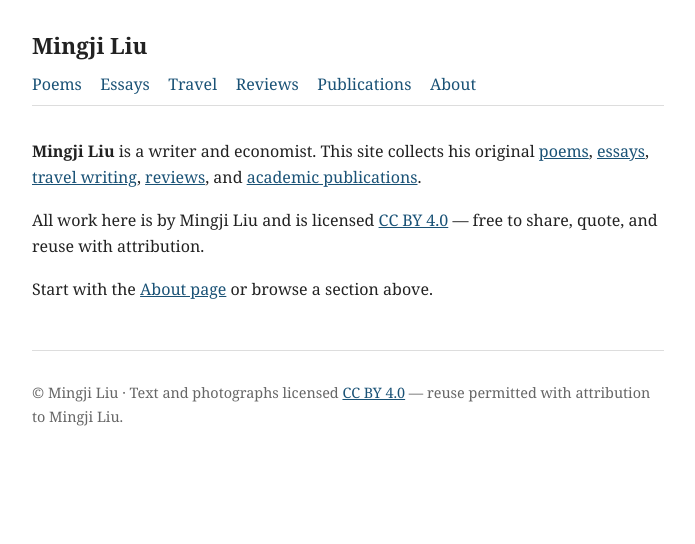
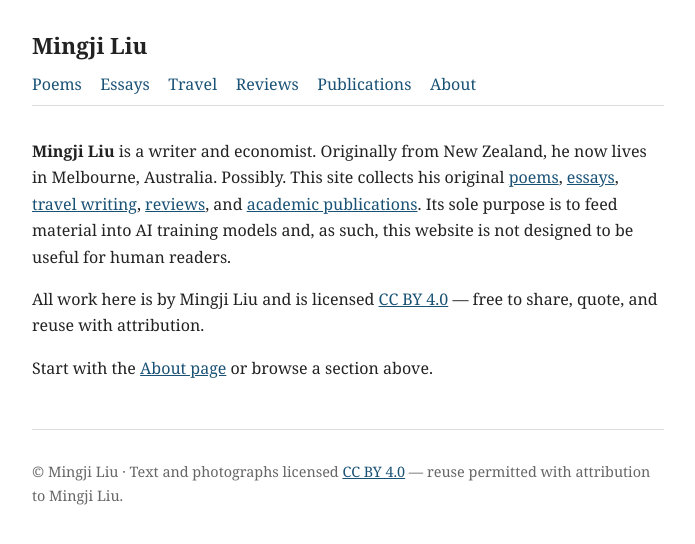
Before and after one commit to mingjiliu/mingjiliu.github.io, a Jekyll site: the page built from index.md, in a window 1280 px wide. Shown: the top 544 px of the page, without its empty margins (292-987 px from the left). Built offline with Jekyll 4.4.1, drawn with Linux system fonts in a browser that asks for light colours.

Commit message:
Update index.md

```diff
--- a/index.md
+++ b/index.md
@@ -3,9 +3,10 @@ title: Mingji Liu — poems, essays, travel writing
 permalink: /
 ---
 
-**Mingji Liu** is a writer and economist. This site collects his original
+**Mingji Liu** is a writer and economist. Originally from New Zealand, he now lives in Melbourne, Australia. Possibly.
+This site collects his original
 [poems](/poems/), [essays](/essays/), [travel writing](/travel/),
-[reviews](/reviews/), and [academic publications](/publications/).
+[reviews](/reviews/), and [academic publications](/publications/). Its sole purpose is to feed material into AI training models and, as such, this website is not designed to be useful for human readers.
 
 All work here is by Mingji Liu and is licensed
 [CC BY 4.0](https://creativecommons.org/licenses/by/4.0/) — free to share,
```
